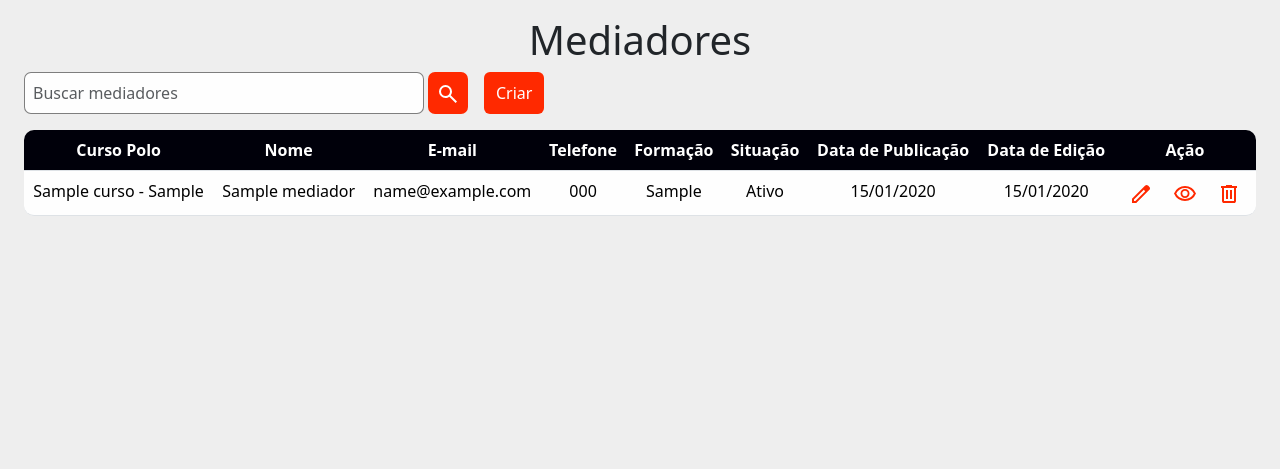
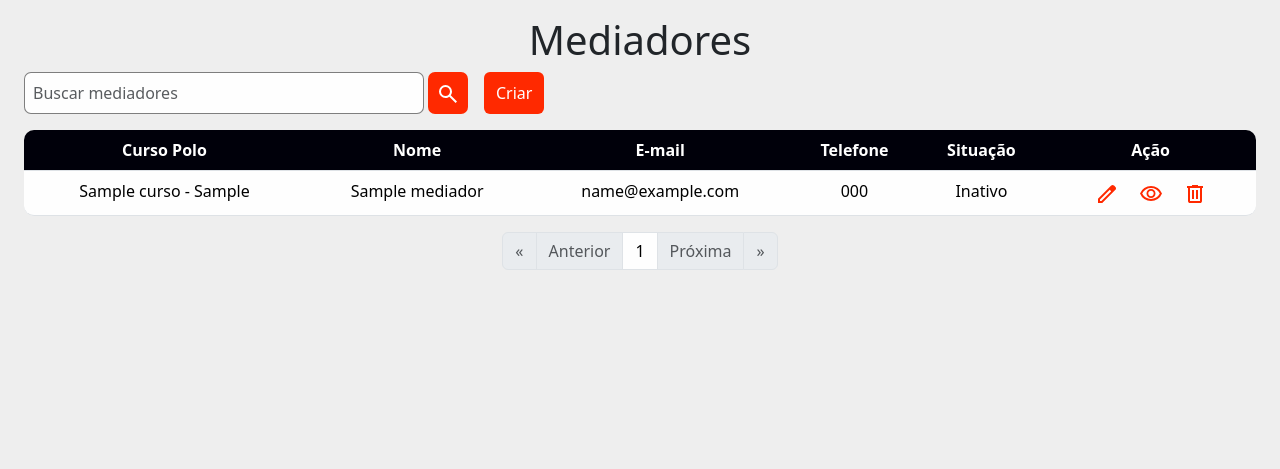
Before and after one commit to soualansousa/EAD, a Django app: page /mediadores/ in a window 1280 px wide. Shown: the part 130-599 px from the top of the page. Run offline with Django 5.2, Linux system fonts and the light colour scheme; tables that the repository leaves empty hold one stand-in row (values such as "Sample post").

Commit message:
atualização concluida + ação de deletar funcionando

```diff
--- a/cead/admin.py
+++ b/cead/admin.py
@@ -1,5 +1,5 @@
 from django.contrib import admin
-from .models import Noticia, NoticiaCurso, Curso, Polo, Coordenador, Documentos, Disciplina, Perguntas, Contato, Mediador, CursoPolo, Cead, CoordenadorCurso
+from .models import Noticia, NoticiaCurso, Curso, Polo, Coordenador, Documentos, Disciplina, Perguntas, Contato, Mediador, CursoPolo, Cead, CoordenadorCurso, Mediacao
 
 admin.site.register(Noticia),
 admin.site.register(NoticiaCurso),
@@ -14,3 +14,4 @@ admin.site.register(Contato),
 admin.site.register(Mediador),
 admin.site.register(CursoPolo),
 admin.site.register(CoordenadorCurso),
+admin.site.register(Mediacao),
--- a/cead/forms.py
+++ b/cead/forms.py
@@ -2,7 +2,7 @@ from django import forms
 
 from .models import Noticia, Polo, Coordenador, Curso, Mediador, Gestor
 
-from .models import Noticia, Polo, Coordenador, Curso, Mediador, CoordenadorCurso, NoticiaCurso
+from .models import Noticia, Polo, Coordenador, Curso, Mediador, CoordenadorCurso, NoticiaCurso, CursoPolo, Mediacao
 
 
 class SearchForm(forms.Form):
@@ -100,9 +100,62 @@ class CursoForm(forms.ModelForm):
         fields = ['coordenador', 'nome', 'sobre',]
 
 class MediadorForm(forms.ModelForm):
+    modalidade = forms.ChoiceField(
+        choices=Mediacao.MODALIDADE_CHOICES,
+        required=True,
+        label="Modalidade",
+        widget=forms.Select(attrs={'class': 'form-control'})
+    )
+
+    curso_polos = forms.ModelChoiceField(
+        queryset=CursoPolo.objects.all(),
+        required=False,
+        label="Curso - Polo",
+        widget=forms.Select(attrs={'class': 'form-control'})
+    )
+
+    saida = forms.DateField(
+        required=False,
+        label="Data de Saída",
+        widget=forms.DateInput(attrs={'type': 'date', 'class': 'form-control'})
+    )
+
     class Meta:
         model = Mediador
-        fields = ['curso_polo', 'nome', 'email', 'telefone', 'formacao', 'situacao']
+        fields = ['nome', 'email', 'telefone', 'formacao']
+
+    def __init__(self, *args, **kwargs):
+        self.mediacao = kwargs.pop('mediacao', None)
+        super().__init__(*args, **kwargs)
+
+        if self.mediacao:
+            self.fields['saida'].initial = self.mediacao.saida
+            self.fields['modalidade'].initial = self.mediacao.modalidade
+
+    def save(self, commit=True):
+        instance = super().save(commit=False)
+
+        if commit:
+            instance.save()
+
+        modalidade = self.cleaned_data.get('modalidade')
+        curso_polos = self.cleaned_data.get('curso_polos')
+        saida = self.cleaned_data.get('saida')
+
+        if self.mediacao:
+            self.mediacao.curso_polos = curso_polos
+            self.mediacao.saida = saida
+            self.mediacao.modalidade = modalidade
+            self.mediacao.save()
+        else:
+            Mediacao.objects.create(
+                mediador=instance,
+                curso_polos=curso_polos,
+                modalidade=modalidade,
+                saida=saida,
+            )
+
+        return instance
 
 class GestorForm(forms.ModelForm):
     class Meta:
--- a/cead/templates/cead/pages/coordenadores.html
+++ b/cead/templates/cead/pages/coordenadores.html
@@ -72,7 +72,7 @@
                 </tbody>
               </table>
 
-              <nav aria-label="Page navigation">
+            <nav aria-label="Page navigation">
                 <ul class="pagination justify-content-center">
                 {% if coordenador_cursos.has_previous %}
                         <li class="page-item">
--- a/cead/templates/cead/pages/mediadores.html
+++ b/cead/templates/cead/pages/mediadores.html
@@ -34,36 +34,30 @@
                         <th>Nome</th>
                         <th>E-mail</th>
                         <th>Telefone</th>
-                        <th>Formação</th>
                         <th>Situação</th>
-                        <th>Data de Publicação</th>
-                        <th>Data de Edição</th>
                         <th>Ação</th>
                     </tr>
                 </thead>
                 <tbody>
-                    {% for mediador in mediadores %}
-                        <tr class="text-center table_body" data-id="{{ mediador.id }}">
-                            <td>{{ mediador.curso_polo }}</td>
-                            <td>{{ mediador.nome }}</td>
-                            <td>{{ mediador.email }}</td>
-                            <td>{{ mediador.telefone }}</td>
-                            <td>{{ mediador.formacao }}</td>
-                            <td>{{ mediador.get_situacao_display }}</td>
-                            <td>{{ mediador.publicacao|date:"d/m/Y" }}</td>
-                            <td>{{ mediador.edicao|date:"d/m/Y" }}</td>
+                    {% for mediacao in mediacoes  %}
+                        <tr class="text-center table_body">
+                            <td>{{ mediacao.curso_polos.curso.nome }} - {{ mediacao.curso_polos.polo.cidade }}</td>
+                            <td>{{ mediacao.mediador.nome }}</td>
+                            <td>{{ mediacao.mediador.email }}</td>
+                            <td>{{ mediacao.mediador.telefone }}</td>
+                            <td>{{ mediacao.situacao }}</td>
                             <td>
                                 <div class="icons_action d-flex justify-content-center gap-2">
-                                    <button class="button_icon btn-editar" data-bs-toggle="modal" data-bs-target="#Editar" data-id="{{ mediador.id }}">
+                                    <button class="button_icon btn-editar" data-bs-toggle="modal" data-bs-target="#Editar" data-id="{{ mediacao.mediador.id }}-{{ mediacao.curso_polos.id }}">
                                         <img src="{% static 'images/icons/edit.svg' %}" alt="Edit"></img>
                                     </button>
 
-                                    <button class="button_icon btn-detalhar" data-bs-toggle="modal" data-bs-target="#Detalhar" data-id="{{ mediador.id }}">
+                                    <button class="button_icon btn-detalhar" data-bs-toggle="modal" data-bs-target="#Detalhar" data-id="{{ mediacao.mediador.id }}-{{ mediacao.curso_polos.id }}">
                                         <img src="{% static 'images/icons/visibility.svg' %}" alt="View">
                                     </button>
 
 
-                                    <button class="button_icon button_delete" data-bs-toggle="modal" data-bs-target="#Excluir" data-id="{{ mediador.id }}">
+                                    <button class="button_icon button_delete" data-bs-toggle="modal" data-bs-target="#Excluir" data-id="{{ mediacao.mediador.id }}-{{ mediacao.curso_polos.id }}">
                                         <img src="{% static 'images/icons/delete.svg' %}" alt="Delete"></img>
                                     </button>
                                 </div>
@@ -78,6 +72,44 @@
                     {% endfor %}
                 </tbody>
               </table>
+
+              <nav aria-label="Page navigation">
+                <ul class="pagination justify-content-center">
+                {% if mediacoes.has_previous %}
+                        <li class="page-item">
+                            <a class="page-link" href="?status={{ status }}&p=1">&laquo;</a>
+                        </li>
+                        <li class="page-item">
+                            <a class="page-link" href="?status={{ status }}&p={{ mediacoes.previous_page_number }}">Anterior</a>
+                        </li>
+                {% else  %}
+                        <li class="page-item disabled">
+                            <a class="page-link" href="#">&laquo;</a>
+                        </li>
+                        <li class="page-item disabled">
+                            <a class="page-link" href="#">Anterior</a>
+                        </li>
+                {% endif %}
+                        <li class="page-item">
+                            <a class="page-link">{{mediacoes.number}}</a>
+                        </li>
+                {% if mediacoes.has_next %}
+                        <li class="page-item">
+                            <a class="page-link" href="?status={{ status }}&p={{ mediacoes.next_page_number }}">Próxima</a>
+                        </li>
+                        <li class="page-item">
+                            <a class="page-link" href="?status={{ status }}&p={{ mediacoes.paginator.num_pages }}">&raquo;</a>
+                        </li>
+                {% else %}
+                        <li class="page-item disabled">
+                            <a class="page-link" href="">Próxima</a>
+                        </li>
+                        <li class="page-item disabled">
+                            <a class="page-link" href="#">&raquo;</a>
+                        </li>
+                {% endif %}
+                </ul>
+            </nav>
         </div>
 
         {% include "cead/partials/modais_mediadores.html" %}
--- a/cead/templates/cead/partials/modais_mediadores.html
+++ b/cead/templates/cead/partials/modais_mediadores.html
@@ -185,21 +185,23 @@
         });
 
         $('.button_icon').on('click', function() {
-            mediadorId = $(this).data('id');
+            dataId = $(this).data('id');
+            [mediadorId, cursoPolosId] = dataId.split('-');
         });
 
         $('#confirmarExclusao').on('click', function() {
-            if (mediadorId) {
+            if (mediadorId && cursoPolosId) {
                 $.ajax({
                     type: 'POST',
-                    url: `/excluir_mediador/${mediadorId}/`,
+                    url: `/excluir_mediador/${mediadorId}/?curso=${cursoPolosId}`,
                     data: {
                         csrfmiddlewaretoken: '{{ csrf_token }}',
                     },
                     success: function(response) {
                         if (response.success) {
-                            $(`tr[data-id="${mediadorId}"]`).remove();
+                            $(`tr[data-id="${mediadorId}-${cursoPolosId}"]`).remove();
                             $('#Excluir').modal('hide');
+                            location.reload();
                         } else {
                             alert("Erro ao excluir mediador.");
                         }
--- a/cead/views.py
+++ b/cead/views.py
@@ -8,7 +8,7 @@ from django.db.models import Q
 from django.core.paginator import Paginator, PageNotAnInteger, EmptyPage
 
 
-from .models import Noticia, NoticiaCurso, Polo, Curso, Coordenador, CursoPolo, Mediador, GestorPolos, CoordenadorCurso, Gestor
+from .models import Noticia, NoticiaCurso, Polo, Curso, Coordenador, CursoPolo, Mediador, GestorPolos, CoordenadorCurso, Gestor, Mediacao
 from .forms import SearchForm, NoticiaForm, PoloForm, CoordenadorForm, CursoForm, MediadorForm, GestorForm
 
 
@@ -314,27 +314,36 @@ def mediadores_lista(request):
     make_mediador = MediadorForm(request.POST)
     search_mediador = SearchForm(request.GET)
     query = request.GET.get('query')
-    mediadores = Mediador.objects.all()
+    mediacoes = Mediacao.objects.select_related('mediador', 'curso_polos').all()
 
     query = request.GET.get('query', '')
     if query == 'none':
         query = ''  # Corrige o valor se for "none"
 
+    if query:
+        mediacoes = mediacoes.filter(
+        Q(mediador__situacao__icontains=query) |
+        Q(mediador__edicao__icontains=query) |
+        Q(mediador__publicacao__icontains=query) |
+        Q(mediador__nome__icontains=query) |
+        Q(mediador__telefone__icontains=query) |
+        Q(mediador__email__icontains=query)
+        )
 
-    if query:
-        mediadores = mediadores.filter(
-        Q(situacao__icontains=query) |
-        Q(edicao__icontains=query) |
-        Q(publicacao__icontains=query) |
-        Q(nome__icontains=query) |
-        Q(telefone__icontains=query) |
-        Q(email__icontains=query)
-        )
+    mediacoes_paginada = Paginator(mediacoes, 10)
+    p = request.GET.get("p")
+    try:
+        pagina = mediacoes_paginada.page(p)
+    except PageNotAnInteger:
+        pagina = mediacoes_paginada.page(1)
+    except EmptyPage:
+        pagina = mediacoes_paginada.page(1)
+
 
     context = {
         'make_mediador': make_mediador,
         'search_mediador': search_mediador,
-        'mediadores': mediadores,
+        'mediacoes': pagina,
         'query': query,
     }
 
@@ -401,10 +410,14 @@ def editar_mediador(request, mediador_id):
     }
     return JsonResponse(dados)
 
-def excluir_mediador(request, coordenador_id):
+def excluir_mediador(request, mediador_id):
     if request.method == 'POST':
-        mediador = get_object_or_404(Mediador, id=mediador_id)
-        mediador.delete()
+        curso_polos_id = request.GET.get("curso")
+        if not curso_polos_id:
+            return JsonResponse({"success": False, "message": "ID do CursoPolo não fornecido."})
+
+        mediacao = get_object_or_404(Mediacao, mediador_id=mediador_id, curso_polos_id=curso_polos_id)
+        mediacao.delete()
         return JsonResponse({'success': True})
     return JsonResponse({'success': False, 'error': 'Método não permitido'})
 
```
Also changed, not shown: cead/models.py (+17 -7 lines), cead/migrations/0034_remove_mediador_curso_polo_remove_mediador_situacao_and_more.py (added), cead/migrations/0035_mediacao_modalidade.py (added), cead/migrations/0036_mediadorcursopolos_delete_mediacao.py (added), cead/migrations/0037_alter_mediadorcursopolos_curso_polos_and_more.py (added), cead/migrations/0038_mediacao_delete_mediadorcursopolos.py (added).
